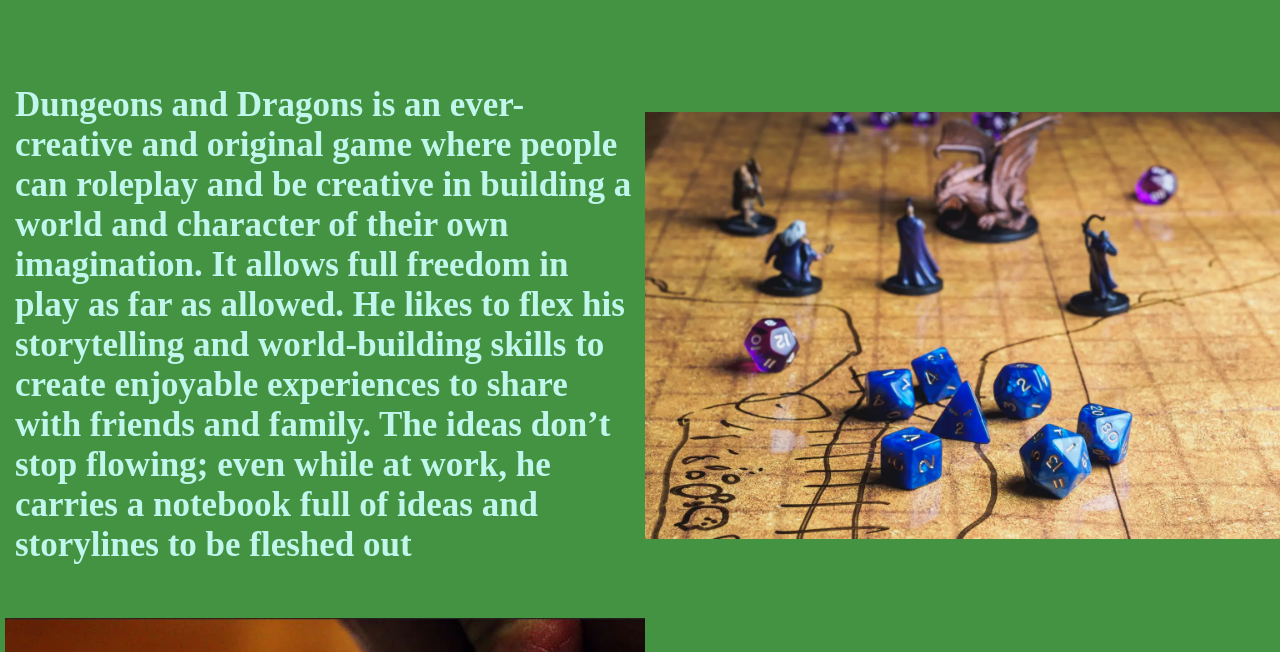
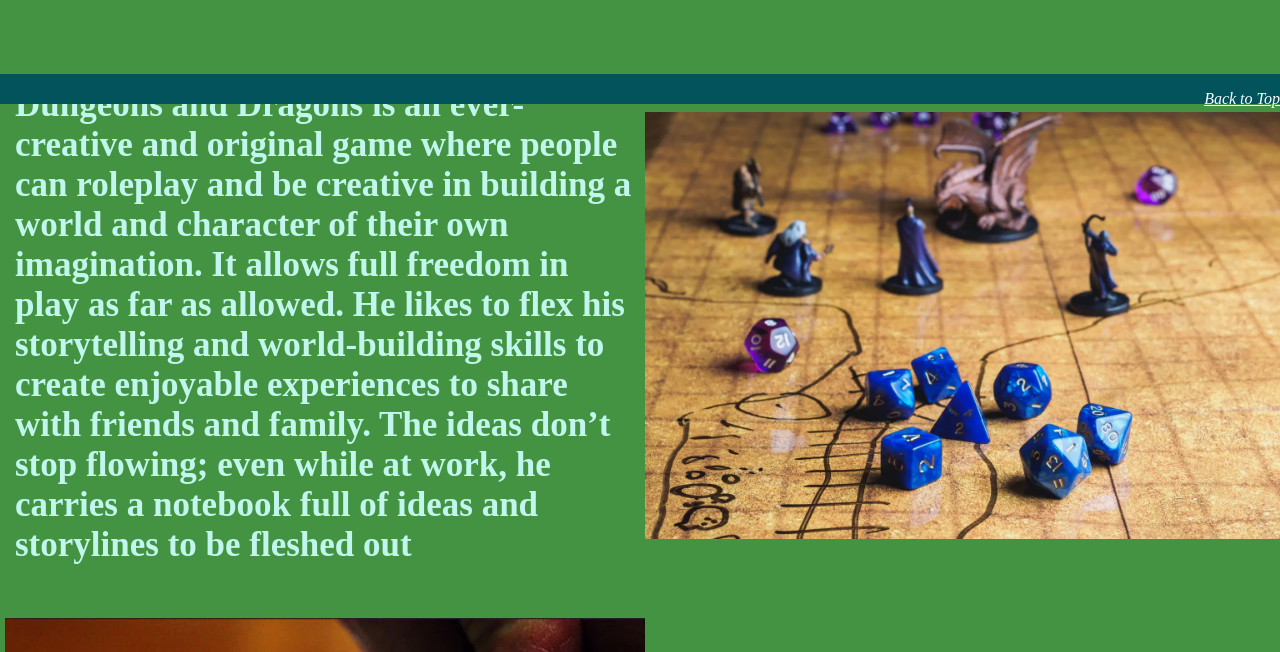
Before and after one commit to RogueStrix/bioSite, a plain HTML site: page hobbyPage/hobbySite.html in a window 1280 px wide. Shown: the part 696-1348 px from the top of the page. Drawn offline with Linux system fonts and the light colour scheme.

Commit message:
New Footers On M and H, updated HTML and CSS to W3 Standards

```diff
--- a/hobbyPage/hobbySite.css
+++ b/hobbyPage/hobbySite.css
@@ -38,7 +38,7 @@ img{
 h1 {
     font-family: 'Roboto Slab', 'Times New Roman', Times, serif;
 }
-#group p {
+.group p {
     width: 50%;
     font-size: 35px;
     text-align: left;
@@ -47,20 +47,24 @@ h1 {
     font-weight: bold;
 }
 
-#group {
+.group {
     display: flex;
     padding: 0 5px 0 5px;
     width: 100%;
     height: 100%;
     align-items: center;
 }
-footer{
+footer {
+    background-color: #02535C;
+    position: fixed;
+    bottom: 0;
     width: 100%;
+    height: 30px;
 }
 
 footer a{
+    float: right;
+	color: white;
+	font-style: italic;
     font-size: medium;
-    padding: 5px;
-    color: white;
-    float: right;
 }
--- a/hobbyPage/hobbySite.html
+++ b/hobbyPage/hobbySite.html
@@ -16,17 +16,22 @@
     </header>
     <hr id="new">
     <h1>Joey's Hobbies</h1>
-    <div id="group">
+
+    <div class="group">
         <img src="images/MTG.jpg" alt="An image of Magic cards on 2 playmats for two people competing">
         <p>Magic: The Gathering is a trading card game developed by Wizards of the Coast in 1993. It is a card game loved by many, including Joey, for the strategy and community around it. With each ever-expanding set, it gets more complicated, and he very much enjoys the challenge of using old cards with new ones. Joey occasionally goes to local game stores for challenges on Sunday Afternoons or on a work lunch break!</p>
     </div>
+
     <br>
-    <div id="group">
+
+    <div class="group">
         <p>Dungeons and Dragons is an ever-creative and original game where people can roleplay and be creative in building a world and character of their own imagination. It allows full freedom in play as far as allowed. He likes to flex his storytelling and world-building skills to create enjoyable experiences to share with friends and family. The ideas don’t stop flowing; even while at work, he carries a notebook full of ideas and storylines to be fleshed out</p>
         <img src="images/DND.webp" alt="An image of figures on a mat with squares throughout with a couple dice">
     </div>
+
     <br>
-    <div id="group">
+
+    <div class="group">
         <img src="images/writing.webp" alt="A hand with a pencil writing words onto notebook paper">
         <p>Writing is one of the most fundamental forms of self-expression and a way of sharing information. With all media circling around it, Joey uses it as a form of practice for both his hobbies and his goals. While short stories can be a challenge, he is looking to make a book and D&D campaign where word choice and storytelling are critical.</p>
     </div>
--- a/mainSite.css
+++ b/mainSite.css
@@ -190,7 +190,7 @@ hr{
 	margin: 0;
 }
 
-#fav {
+.fav {
 	font-weight: bold;
 }
 
@@ -217,3 +217,17 @@ table a:visited{
 	text-decoration: none;
 	color: black;
 }
+
+footer {
+	background-color: #02535C;
+	width: 100%;
+	bottom: 0;
+	position: absolute;
+}
+
+footer a{
+	float: right;
+	color: white;
+	font-style: italic;
+	font-size: medium;
+}
```
Also changed, not shown: index.html (+9 -9 lines).
